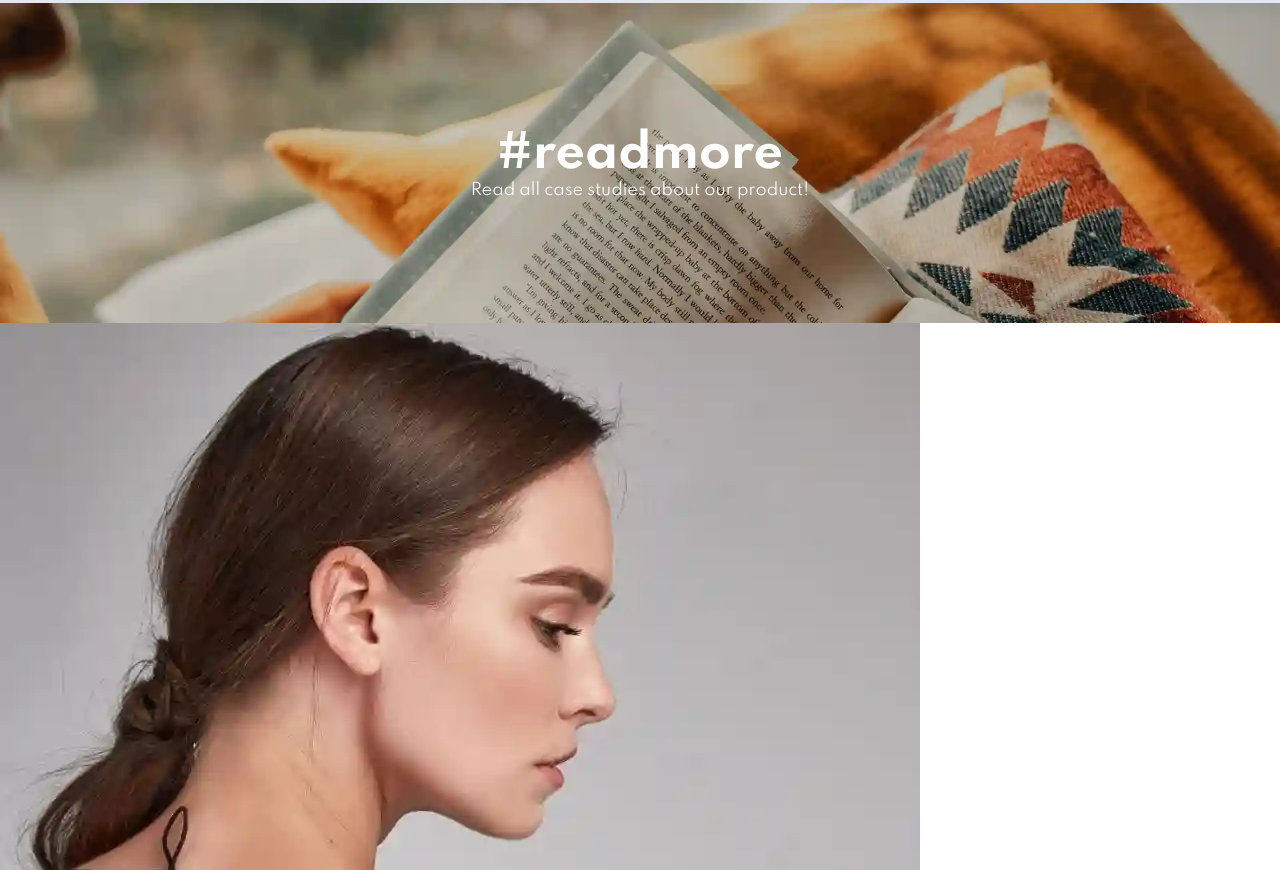
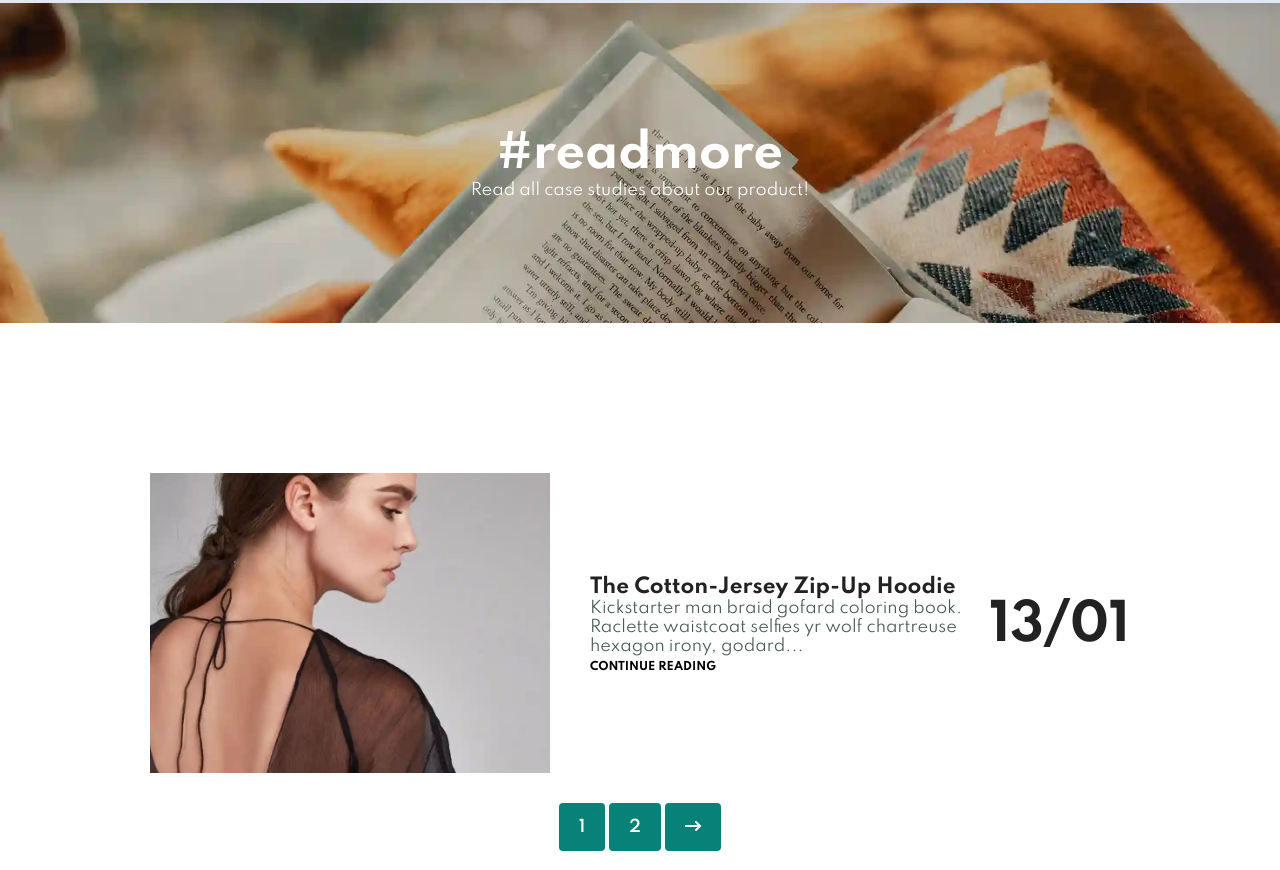
Before and after one commit to jaturaorn/Ecom-website, a plain HTML site: page blog.html in a window 1280 px wide. Shown: the part 82-952 px from the top of the page. Drawn offline with Linux system fonts and the light colour scheme.

Commit message:
half way of blog-section

```diff
--- a/style.css
+++ b/style.css
@@ -893,4 +893,36 @@ footer .copyright {
   background-image: url("img/banner/b19.webp");
 }
 
+#blog {
+  padding: 150px 150px 0 150px;
+}
+
+#blog .blog-box {
+  display: flex;
+  align-items: center;
+  width: 100%;
+}
+
+#blog .blog-img {
+  width: 50%;
+  margin-right: 40px;
+}
+
+#blog img {
+  width: 100%;
+  height: 300px;
+  object-fit: cover;
+}
+
+#blog .blog-details {
+  width: 50%;
+}
+
+#blog .blog-details a {
+  text-decoration: none;
+  font-size: 11px;
+  color: #000;
+  font-weight: 700;
+}
+
 /* End Blog Page */
```
